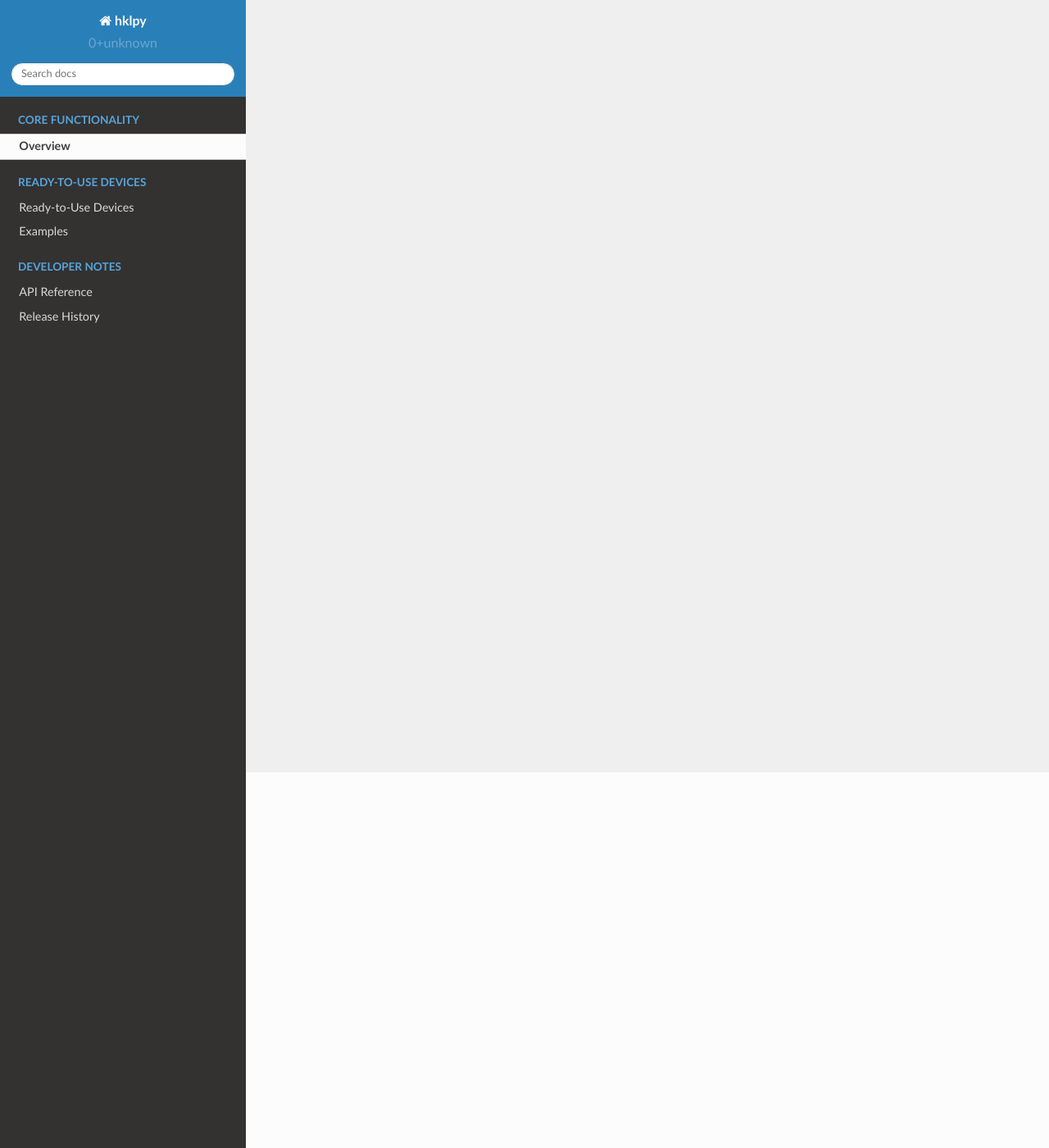
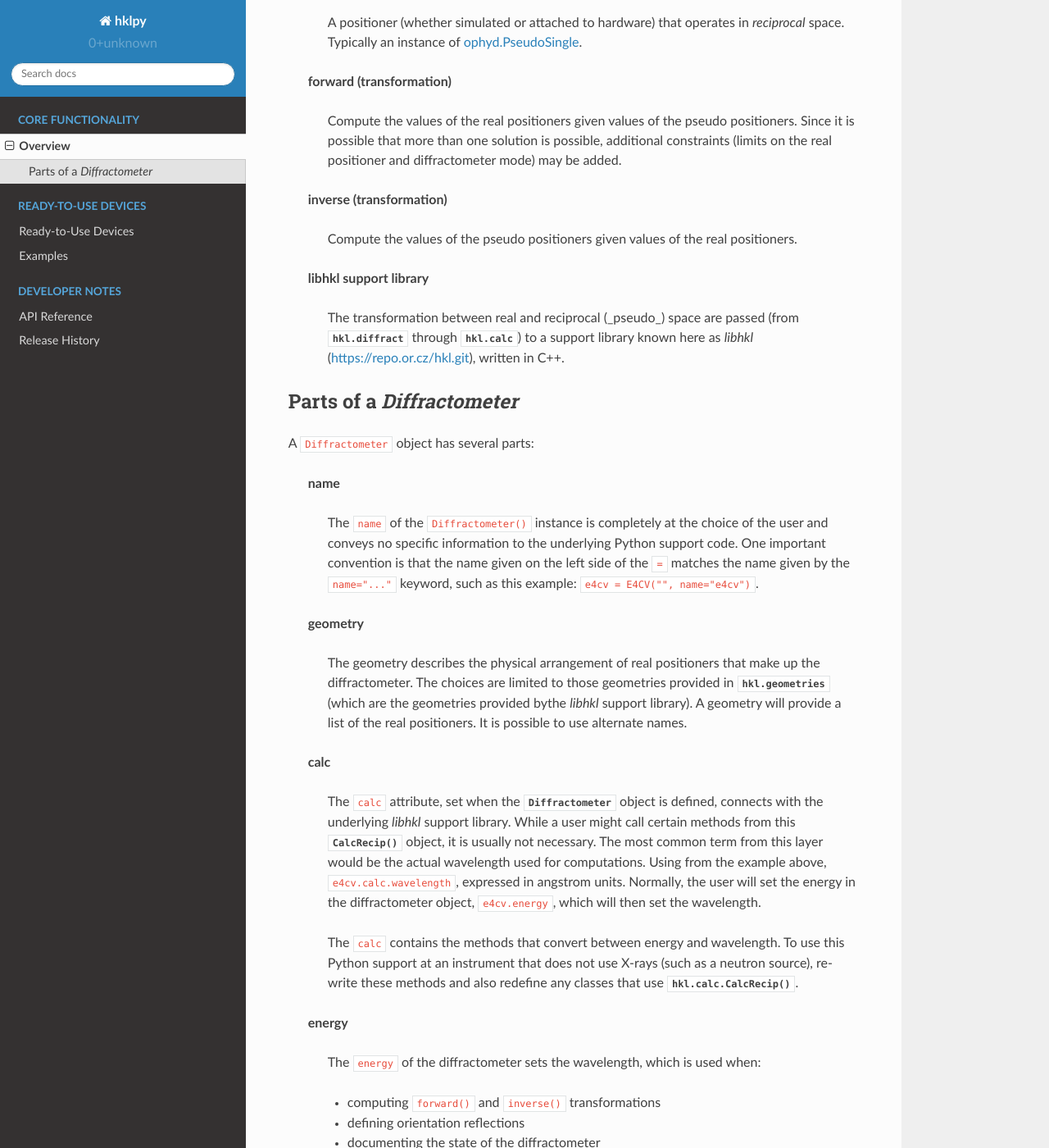
Before and after one commit to bluesky/hklpy, a Sphinx documentation site: the page built from docs/source/overview.rst, in a window 1280 px wide and 1400 px high, scrolled down 458 px. Shown: the whole window at 82% size. Built offline with Sphinx 7.4.7 and the Read the Docs theme 2.0.0, drawn with Linux system fonts in a browser that asks for light colours; some of the changed text lies outside the part shown.

Commit message:
DOC #122 new content

```diff
--- a/docs/source/overview.rst
+++ b/docs/source/overview.rst
@@ -1,4 +1,134 @@
+========
 Overview
 ========
 
-TODO
+The ``hklpy`` package provides controls for using diffractometers within the
+`Bluesky Framework <https://blueskyproject.io>`_.
+:class:`~hkl.diffract.Diffractometer()` is the base class from which all the
+different diffractometer geometries are built.  Built on the
+`ophyd.PseudoPositioner
+<https://blueskyproject.io/ophyd/positioners.html#pseudopositioner>`_ interface,
+it defines all the components of a diffractometer.  The different geometries
+specify the names and order for the real motor axes.  Several terms used throughout
+are:
+
+  **real axis (positioner)**
+
+    A positioner (whether simulated or attached to hardware) that operates in
+    *real* space.  Typically an instance of `ophyd.EpicsMotor
+    <https://blueskyproject.io/ophyd/builtin-devices.html#epicsmotor>`_
+    or
+    `ophyd.SoftPositioner
+    <https://blueskyproject.io/ophyd/positioners.html#softpositioner>`_.
+
+  **pseudo axis (positioner)**
+
+    A positioner (whether simulated or attached to hardware) that operates in
+    *reciprocal* space.  Typically an instance of `ophyd.PseudoSingle
+    <https://blueskyproject.io/ophyd/positioners.html#ophyd.pseudopos.PseudoSingle>`_.
+
+  **forward (transformation)**
+
+    Compute the values of the real positioners given values of the pseudo
+    positioners.  Since it is possible that more than one solution is possible,
+    additional constraints (limits on the real positioner and diffractometer
+    mode) may be added.
+
+  **inverse (transformation)**
+
+    Compute the values of the pseudo positioners given values of the real
+    positioners.
+
+  **libhkl support library**
+
+    The transformation between real and reciprocal (_pseudo_) space are passed
+    (from :mod:`hkl.diffract` through :mod:`hkl.calc`) to a support library
+    known here as *libhkl* (https://repo.or.cz/hkl.git), written in C++.
+
+Parts of a `Diffractometer`
+===========================
+
+A ``Diffractometer`` object has several parts:
+
+  **name**
+
+    The ``name`` of the ``Diffractometer()`` instance is completely at the choice
+    of the user and conveys no specific information to the underlying Python
+    support code.  One important convention is that the name given on the left
+    side of the ``=`` matches the name given by the ``name="..."`` keyword, such
+    as this example:  ``e4cv = E4CV("", name="e4cv")``.
+
+  **geometry**
+
+    The geometry describes the physical arrangement of real positioners that
+    make up the diffractometer.  The choices are limited to those geometries
+    provided in :mod:`hkl.geometries` (which are the geometries provided bythe
+    *libhkl* support library).  A geometry will provide a list of the real
+    positioners.  It is possible to use alternate names.
+
+  **calc**
+
+    The ``calc`` attribute, set when the :class:`~hkl.diffract.Diffractometer`
+    object is defined, connects with the underlying *libhkl* support library.
+    While a user might call certain methods from this
+    :class:`~hkl.calc.CalcRecip()` object, it is usually not necessary.  The
+    most common term from this layer would be the actual wavelength used for
+    computations.  Using from the example above, ``e4cv.calc.wavelength``,
+    expressed in angstrom units. Normally, the user will set the energy in the
+    diffractometer object, ``e4cv.energy``, which will then set the wavelength.
+
+    The ``calc`` contains the methods that convert between energy and
+    wavelength. To use this Python support at an instrument that does not use
+    X-rays (such as a neutron source), re-write these methods and also redefine
+    any classes that use :class:`hkl.calc.CalcRecip()`.
+
+  **energy**
+
+    The ``energy`` of the diffractometer sets the wavelength, which is used when:
+
+    - computing ``forward()`` and ``inverse()`` transformations
+    - defining orientation reflections
+    - documenting the state of the diffractometer
+
+    It is more common for users to describe energy than wavelength.  The
+    high-level interface allows the energy to be expressed in any units that are
+    convertible to the expected units (`keV`).  An offset may be applied, which
+    is useful when connecting the diffractometer energy with a control system
+    variable.
+
+  **sample**
+
+    The point of a diffractometer is to position a sample for scientific
+    measurements. The ``sample`` attribute is an instance of
+    :class:`hkl.sample.HklSample`. Behind the scenes, the
+    :class:`hkl.diffract.Diffractometer` object maintains a *dictionary* of
+    samples (keyed by ``name``), each with its own :class:`hkl.utils.Lattice`
+    and orientation (reflections) information.
+
+  **lattice**
+
+    Crystal :class:`hkl.utils.Lattice` parameters of unit cell lengths and
+    angles.
+
+  **orientation**
+
+    The **UB** matrix describes the ``forward()`` and ``inverse()`` transformations
+    that allow precise positioning of a crystal's atomic planes in the laboratory
+    reference system of the diffractometer.  Typically, the **UB** matrix is computed
+    (by *libhkl*) from two orientation reflections.
+
+  **constraint**
+
+    The ``forward()`` transformation can have many solutions.  A
+    :class:`~hkl.diffract.Constraint` can be applied to a real positioner to
+    limit the range of solutions accepted for that positioner.
+
+  **mode**
+
+    The ``forward()`` transformation can have many solutions.  The
+    diffractometer is set to a mode (chosen from a list specified by the
+    diffractometer geometry) that controls how values for each of the real
+    positioners will be controlled. A mode can control relationships between
+    real positioners in addition to limiting the motion of a real positioner.
+    Further, a mode can specify and additional reflection which will be used to
+    determine the outcome of the ``forward()`` transformation.
```
